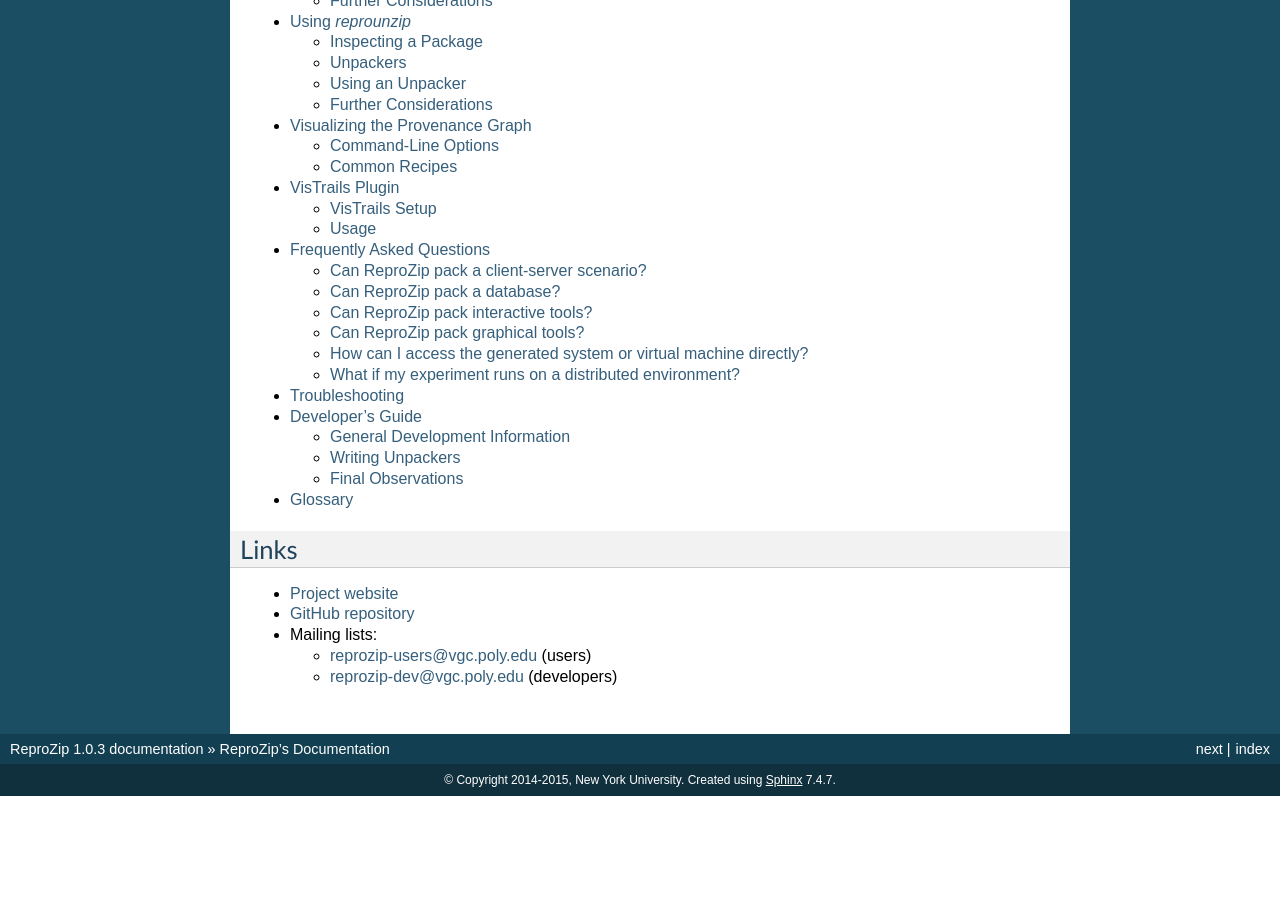
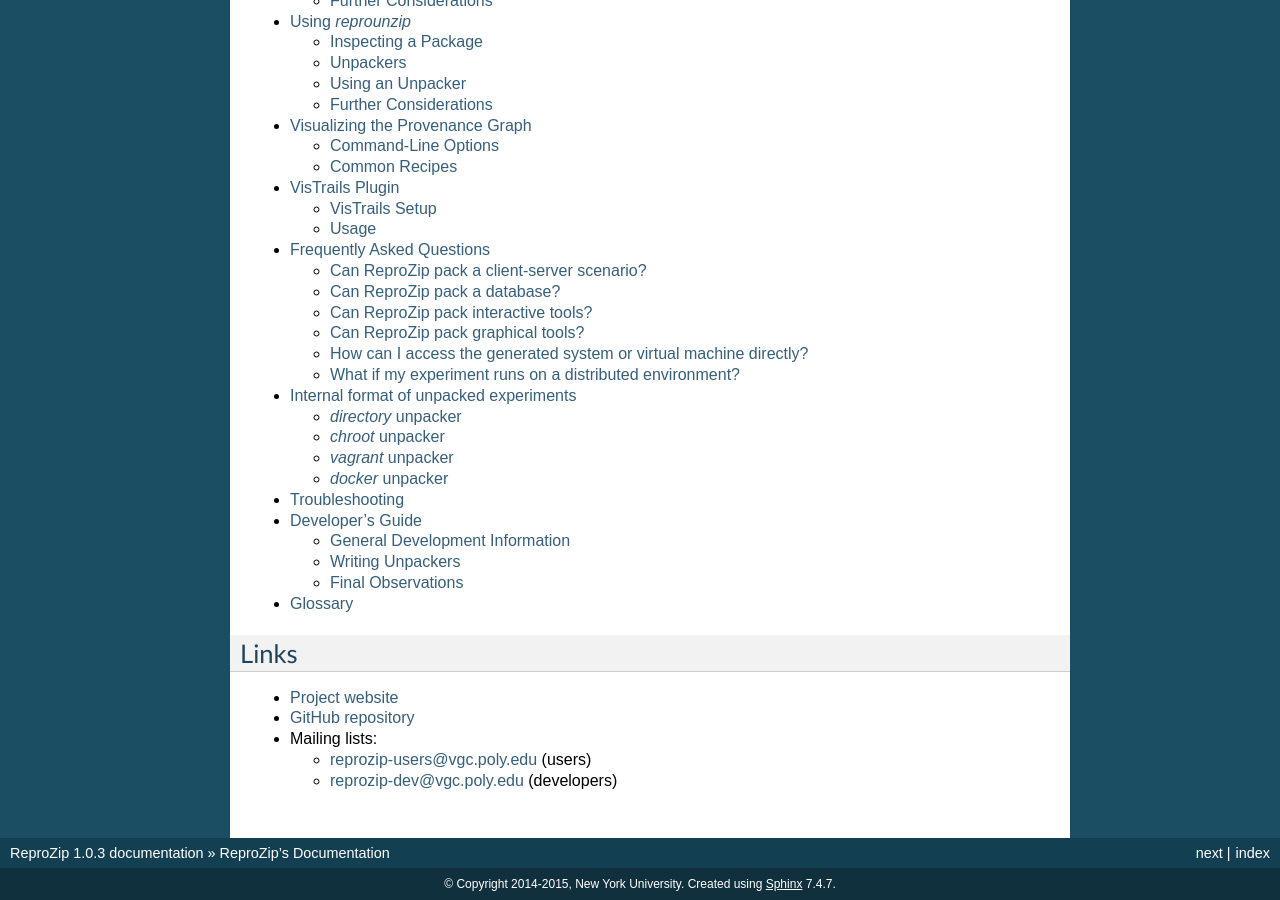
Before and after one commit to VIDA-NYU/reprozip, a Sphinx documentation site: the page built from docs/index.rst, in a window 1280 px wide and 900 px high, scrolled down 783 px. Built offline with Sphinx 7.4.7, drawn with Linux system fonts in a browser that asks for light colours; before the commit the page ends 1579 px from its top, so only the background shows below that; some of the changed lines change nothing that is shown.

Commit message:
Create a page describing unpacked experiments

```diff
--- a/docs/index.rst
+++ b/docs/index.rst
@@ -25,6 +25,7 @@
     graph
     vistrails
     faq
+    unpacked-format
     troubleshooting
     developerguide
     glossary
--- /dev/null
+++ b/docs/unpacked-format.rst
@@ -0,0 +1,36 @@
+..  _unpacked-format:
+
+Internal format of unpacked experiments
+***************************************
+
+While *reprounzip* is designed to allow users to reproduce an experiment without having to master the tool used to run it (e.g. vagrant, docker): the unpacker drives it automatically. However, in some situations it might be useful to go behind the scenes and interact with the unpacked experiment directly. This page describes how the various unpackers operate.
+
+Note that future versions of unpackers might work in a different way. No attempt is made to make unpacked experiments compatible across different versions of *reprounzip*.
+
+..  _unpacked-directory:
+
+`directory` unpacker
+====================
+
+TODO
+
+..  _unpacked-chroot:
+
+`chroot` unpacker
+=================
+
+TODO
+
+..  _unpacked-vagrant:
+
+`vagrant` unpacker
+==================
+
+TODO
+
+..  _unpacked-docker:
+
+`docker` unpacker
+=================
+
+TODO
```
